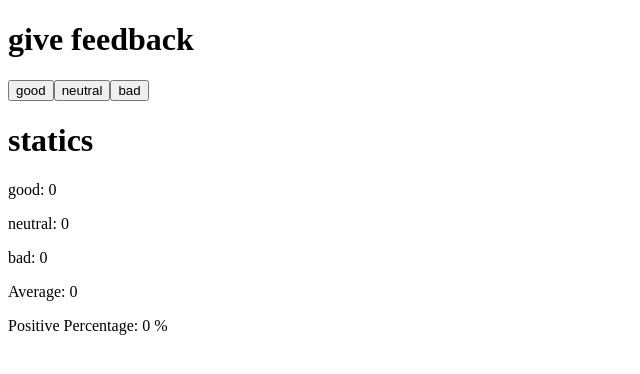
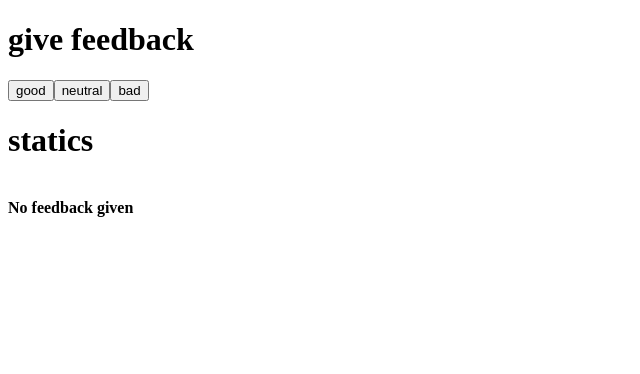
Before and after one commit to leandrotedini/FullStackOpen-Bootcamp, a React (Create React App) app in the folder part01/: page / in a window 1280 px wide. Shown: the top 374 px of the page, without its empty margins (0-640 px from the left). Built offline with nearby package versions, Linux system fonts and the light colour scheme.

Commit message:
Part 01 - Exercise 1.9 and 1.10

```diff
--- a/part01/src/components/Button/index.js
+++ b/part01/src/components/Button/index.js
@@ -1,8 +1,8 @@
-import React, { useState } from 'react'
+import React from 'react'
 
-const Button = ({ caption }) => {
+const Button = ({ onClick, caption }) => {
   return (
-    <button>{caption}</button>
+    <button onClick={onClick}>{caption}</button>
   )
 }
 
--- a/part01/src/components/Statics/index.js
+++ b/part01/src/components/Statics/index.js
@@ -1,27 +1,5 @@
 import React from 'react'
 
-const calculateTotal = (good, neutral, bad) => good + neutral + bad
-
-const calculateAverage = (good, neutral, bad) => {
-
-  //let total = good + neutral + bad
-  let average = (good - bad) / calculateTotal(good, neutral, bad)
-  return Number.isNaN(average) ? 0 : average
-}
-
-const calculatePositivePercentage = (good, neutral, bad) => {
-  let PositivePercentage = good * 100 / calculateTotal(good, neutral, bad)
-  return Number.isNaN(PositivePercentage) ? 0 : PositivePercentage
-}
-
-const Statics = ({ good, neutral, bad }) => {
-
-  return (
-    <>
-      <p>Average: {calculateAverage(good, neutral, bad)}</p>
-      <p>Positive Percentage: {calculatePositivePercentage(good, neutral, bad)} %</p>
-    </>
-  )
-}
+const Statics = ({ text, value }) => <p>{text}: {value}</p>
 
 export default Statics
--- a/part01/src/index.js
+++ b/part01/src/index.js
@@ -1,6 +1,19 @@
 import React, { useState } from 'react'
 import ReactDOM from 'react-dom'
+import Button from './components/Button'
 import Statics from './components/Statics'
+
+const calculateTotal = (good, neutral, bad) => good + neutral + bad
+
+const calculateAverage = (good, neutral, bad) => {
+  let average = (good - bad) / calculateTotal(good, neutral, bad)
+  return Number.isNaN(average) ? 0 : average
+}
+
+const calculatePositivePercentage = (good, neutral, bad) => {
+  let PositivePercentage = good * 100 / calculateTotal(good, neutral, bad)
+  return Number.isNaN(PositivePercentage) ? 0 : PositivePercentage
+}
 
 const App = () => {
   // save clicks of each button to its own state
@@ -25,19 +38,27 @@ const App = () => {
     <div>
       <h1>give feedback</h1>
 
-      <button onClick={incrementGoodComents}>good</button>
-      <button onClick={incrementNeutralComents}>neutral</button>
-      <button onClick={incrementBadComents}>bad</button>
-
-
+      <Button onClick={incrementGoodComents} caption='good' />
+      <Button onClick={incrementNeutralComents} caption='neutral' />
+      <Button onClick={incrementBadComents} caption='bad' />
 
       <h1>statics</h1>
 
-      <p>good: {good}</p>
-      <p>neutral: {neutral}</p>
-      <p>bad: {bad}</p>
-
-      <Statics good={good} neutral={neutral} bad={bad} />
+      {calculateTotal(good, neutral, bad) === 0
+      ?
+        <div>
+          <br/>
+          <strong>No feedback given</strong>
+        </div>
+      :
+        <>
+          <Statics text='good' value={good} />
+          <Statics text='neutral' value={neutral} />
+          <Statics text='bad' value={bad} />
+          <Statics text='average' value={calculateAverage(good, neutral, bad)} />
+          <Statics text='positive percentage' value={calculatePositivePercentage(good, neutral, bad) } />
+        </>
+      }
     </div>
   )
 }
```
